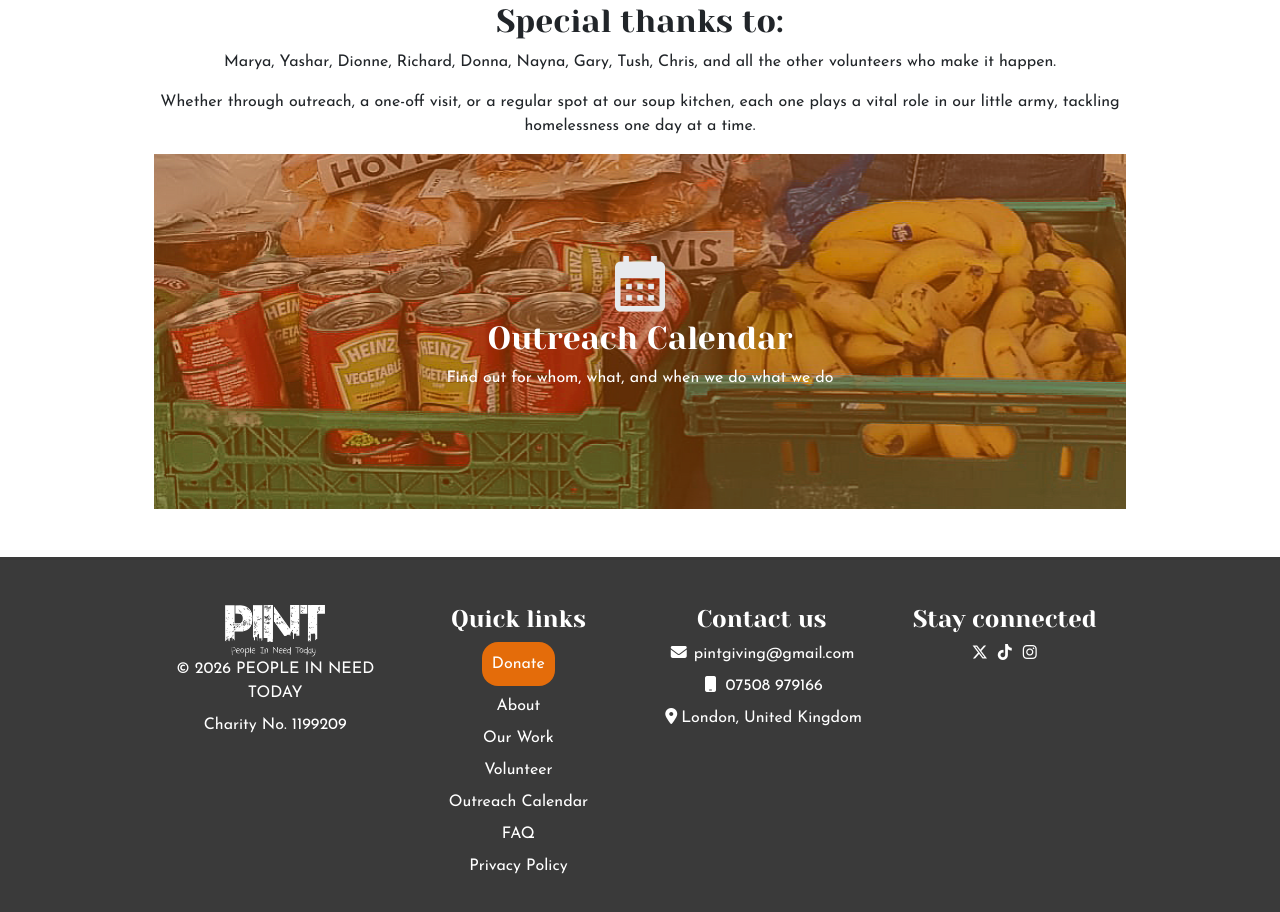
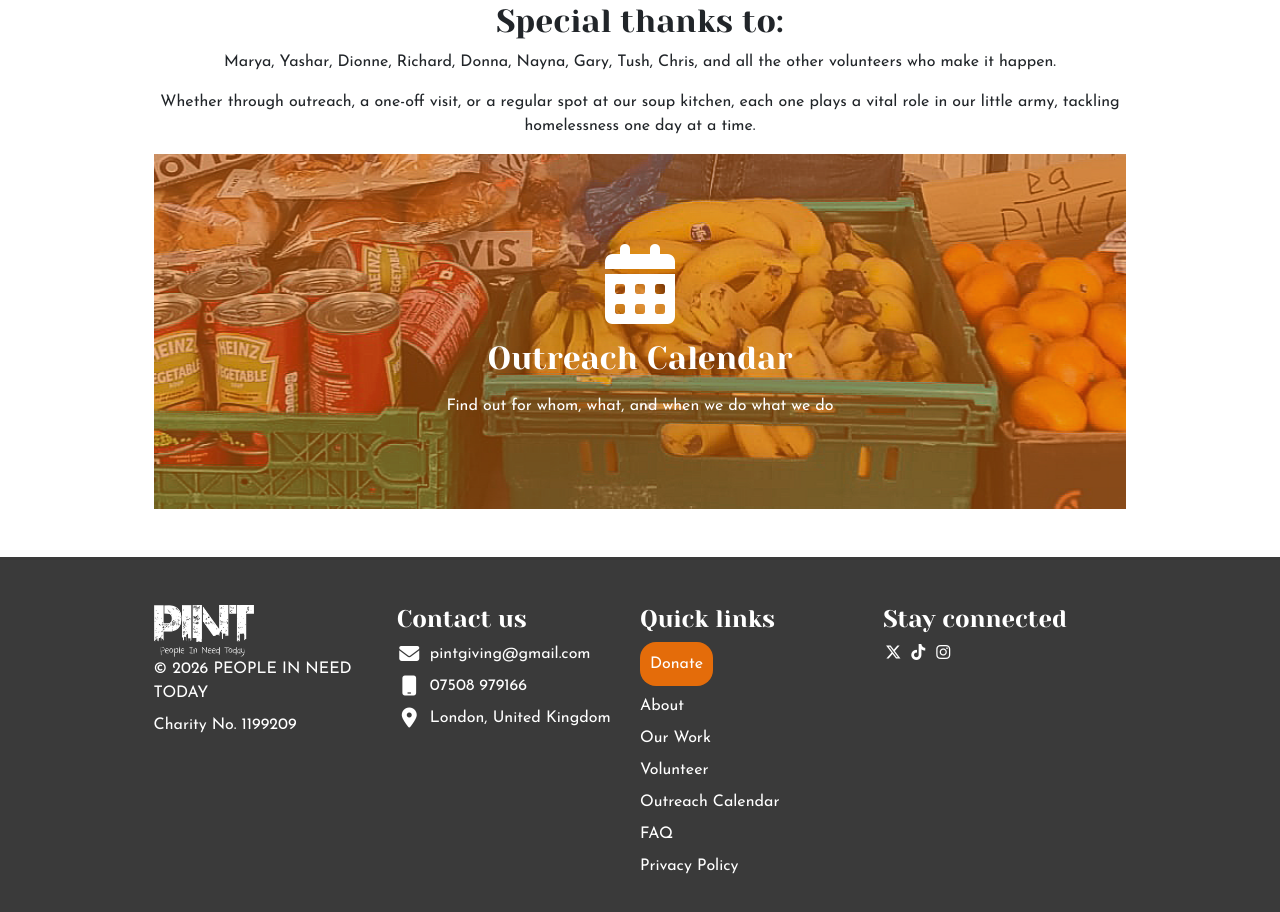
Before and after one commit to Robf94/pint-full-website, an Eleventy site: page _src/volunteer.html in a window 1280 px wide. Shown: the part 3211-4123 px from the top of the page. Built offline with nearby package versions, Linux system fonts and the light colour scheme; Eleventy itself is replaced by a stand-in of ours; files that its build step writes are made by us from their sources; a script that the page names is missing.

Commit message:
improving volunteer image fit and bottom banner animations

```diff
--- a/_src/_includes/base.njk
+++ b/_src/_includes/base.njk
@@ -66,7 +66,7 @@
   {{ content | safe }}
   <footer class="container-fluid footer-container custom-padding-lg">
     {# <div class="row w-100 h-100"> #}
-    <div class="row row-cols-1 row-cols-lg-4 text-center my-5 g-0">
+    <div class="row row-cols-1 row-cols-lg-4 my-5 g-0">
       {# <div class="col-12 col-md-3 footer-brand"> #}
       <div class="col my-3 my-md-0 footer-brand">
         <img class="img footer-logo-img" src="/assets/pint-white.png" alt="PINT Logo">
@@ -75,11 +75,34 @@
           <li class="mb-2">Charity No. 1199209</li>
         </ul>
       </div>
-      {# <div class="col-12 col-md-3 footer-quick-links"> #}
+
+      <div class="col my-3 my-md-0 footer-contact">
+        <h4>Contact us</h4>
+
+        <ul class="contact-list footer-list">
+
+          <li class="mb-2 d-flex align-items-center">
+              <i class="fa-solid fa-fw fa-lg fa-envelope me-2"></i>
+              <a href="mailto:pintgiving@gmail.com">pintgiving@gmail.com</a>
+          </li>
+
+          <li class="mb-2 d-flex align-items-center">
+              <i class="fa-solid fa-fw fa-lg fa-mobile me-2"></i>
+              <span>07508 979166</span>
+          </li>
+
+          <li class="mb-2 d-flex align-items-center">
+              <i class="fa-solid fa-fw fa-lg fa-location-dot me-2"></i>
+              <span>London, United Kingdom</span>
+          </li>
+
+        </ul>
+      </div>
+
       <div class="col my-3 my-md-0 footer-quick-links">
         <h4>Quick links</h4>
         <ul class="footer-quick-links footer-list">
-          <li class="mb-2 d-flex justify-content-center">
+          <li class="mb-2 d-flex">
             <a class="nav-link btn custom-btn" data-jg-donate-button data-linkId="4urj0rxklq" data-marketCode="GB" data-linkType="givingCheckout">Donate</a>
           </li>
           {# <li class="mb-2"><a class="nav-link" href="/about/">About</a></li> #}
@@ -97,27 +120,6 @@
           <li class="mb-2"><a class="nav-link" href="privacy-policy">Privacy Policy</a></li>
         </ul>
       </div>
-      {# <div class="col-6 col-md-3 footer-contact"> #}
-      {# Small issue, but need to work out how to vert align icons and text #}
-      <div class="col my-3 my-md-0 footer-contact">
-        <h4>Contact us</h4>
-        <ul class="contact-list footer-list">
-          <li class="mb-2">
-              <a href="mailto:pintgiving@gmail.com">
-                <i class="fa-solid fa-fw fa-envelope"></i>
-                pintgiving@gmail.com
-              </a>
-          </li>
-
-          <li class="mb-2">
-            <span>
-              <i class="fa-solid fa-fw fa-mobile"></i>
-              07508 979166
-            </span>
-            </li>
-          <li class="mb-2"><i class="fa-solid fa-fw fa-location-dot"></i>London, United Kingdom</li>
-        </ul>
-      </div>
 
       {# <div class="col-6 col-md-3 footer-socials-newsletter"> #}
       <div class="col my-3 my-md-0 footer-socials-newsletter">
--- a/_src/main.scss
+++ b/_src/main.scss
@@ -254,6 +254,7 @@ body {
         font-size: 13px;
       }
     }
+
     .card-img-fit {
       // alter positions for nth images
       height: 50%;
@@ -266,6 +267,7 @@ body {
       transform: $transform-hover;
     }
   }
+
   .fit-for-nth-child .col {
     &:nth-child(1),
     &:nth-child(3),
@@ -276,14 +278,14 @@ body {
       }
     }
 
-    &:nth-child(2),
-    &:nth-child(9) {
+    &:nth-child(2) {
       .card-img-fit {
         object-position: 100% 35%;
       }
     }
 
-    &:nth-child(6) {
+    &:nth-child(6),
+    &:nth-child(8) {
       .card-img-fit {
         object-position: 0% 0%;
       }
@@ -291,17 +293,54 @@ body {
 
     &:nth-child(7) {
       .card-img-fit {
-        object-position: 100% 20%;
+        object-position: 100% 50%;
+      }
+    }
+
+    &:nth-child(9) {
+      .card-img-fit {
+        object-position: 100% 70%;
       }
     }
   }
 }
 
+// .cal-bg {
+//   background-image: url("/assets/volunteer-calendar-bg.png");
+//   background-color: #B65303;
+//   color: white;
+//   height: 355px;
+//   transition: $transition;
+//   &:hover {
+//     transform: $transform-hover;
+//     overflow: hidden;
+//   }
+// }
+
 .cal-bg {
-  background-image: url("/assets/volunteer-calendar-bg.png");
-  background-color: #B65303;
+  position: relative;
+  overflow: hidden;
   color: white;
   height: 355px;
+
+  &::before {
+    content: "";
+    position: absolute;
+    top: 0;
+    left: 0;
+    width: 100%;
+    height: 100%;
+    background-image: url("/assets/volunteer-calendar-bg.png");
+    background-color: $primary-color;
+    background-size: cover;
+    background-position: center;
+    z-index: -1;
+    transition: $transition;
+  }
+
+  &:hover::before {
+    transform: $transform-hover;
+  }
 }
 
 // Bio Page
--- a/_src/volunteer.html
+++ b/_src/volunteer.html
@@ -174,9 +174,9 @@ floatingCardBtnText: Volunteer
     <div class="cal-bg">
       <a href="/construction">
         <div class="d-flex flex-column align-items-center text-center justify-content-center h-100">
-          <img src="/assets/calendar-icon.png" width="50" alt="..." class="mb-2">
-          <h2>Outreach Calendar</h2>
-          <p>Find out for whom, what, and when we do what we do</p>
+          <i class="fa-solid fa-fw fa-5x fa-calendar-days mb-3"></i>
+          <h2 class="mb-3">Outreach Calendar</h2>
+          <p class="mb-0">Find out for whom, what, and when we do what we do</p>
         </div>
       </a>
     </div>
```
Also changed, not shown: _src/css/main.css, 11 other files.
